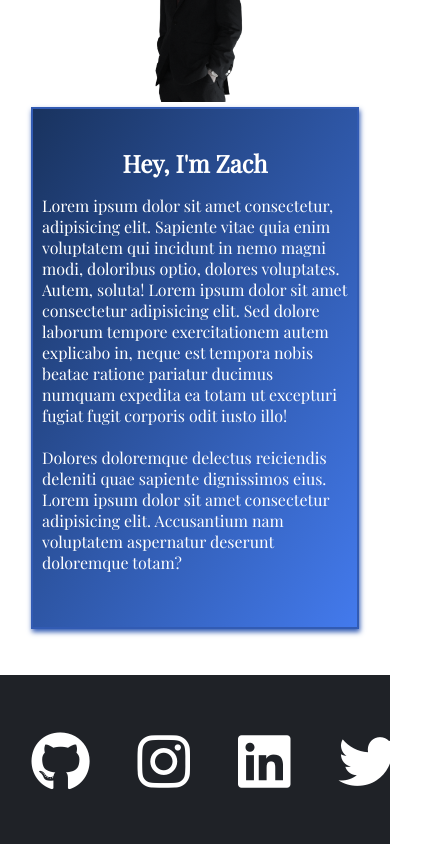
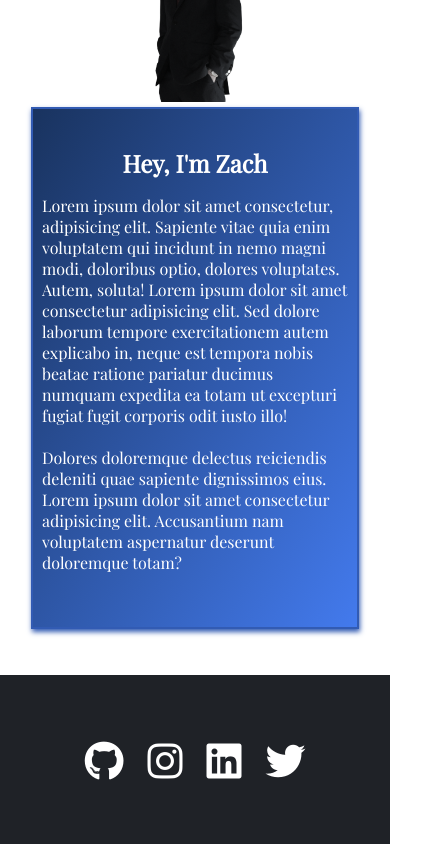
Before and after one commit to zachharrison/portfolio, a React (Create React App) app: page / in a window 390 px wide. Shown: the part 1013-1857 px from the top of the page, 423 px wide, since content can reach past the window. Built offline with nearby package versions, Linux system fonts and the light colour scheme.

Commit message:
Social links for mobile

```diff
--- a/src/components/Social/Social.css
+++ b/src/components/Social/Social.css
@@ -3,7 +3,7 @@
   align-items: center;
   justify-content: center;
   background: #1f2227;
-  width: 100vw;
+  width: 100%;
   height: 20vh;
 }
 
@@ -12,6 +12,7 @@
   align-items: center;
   justify-content: center;
   list-style: none;
+  padding: 0;
 }
 
 .social-links li a {
@@ -36,3 +37,15 @@
   -webkit-background-clip: text;
   -webkit-text-fill-color: transparent;
 }
+
+/* MOBILE */
+@media (max-width: 812px) {
+  .social-icons li {
+    margin: 0 12px;
+  }
+
+  .social-icons li a {
+    color: #fff;
+    font-size: 40px;
+  }
+}
```
